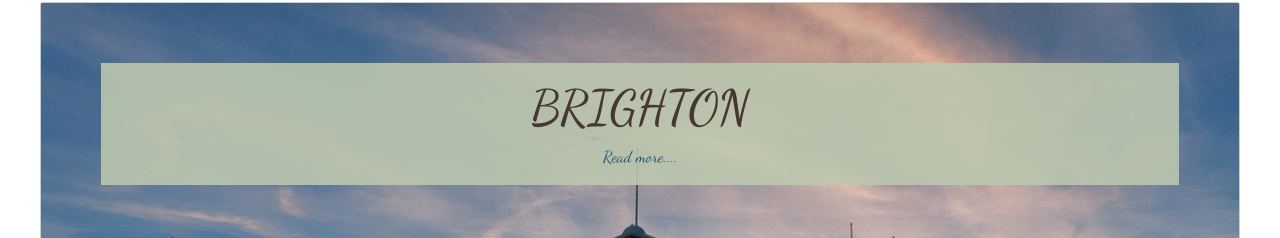
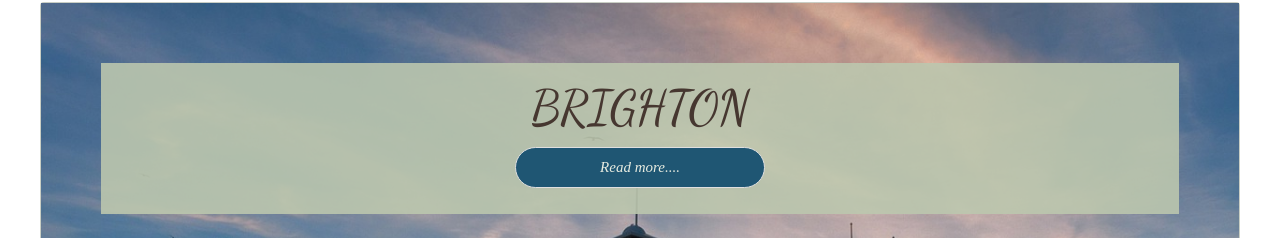
Before and after one commit to TezBaydu/Milestone-Project-2-Holiday, a plain HTML site: page index.html in a window 1280 px wide. Shown: the part 1705-1943 px from the top of the page. Drawn offline with nearby package versions, Linux system fonts and the light colour scheme; some packages are replaced by stand-ins of ours; a web font is replaced by a local one.

Commit message:
Read more button better stylised

```diff
--- a/assets/css/style.css
+++ b/assets/css/style.css
@@ -289,14 +289,27 @@ body {
 }
 
 .read_more_button {
+    background:#1f5673;
+    border:1px solid #dfdfdf;
+    color:#e6ebe0;
+    font: italic 15px Playfair Display;
+    padding:11px;
+    font-weight:400;
+    max-width:250px;
+    display:block;
+    text-align:center;
+    margin:10px auto;
+    position:relative;
+    border-radius:25px;
     cursor: pointer;
-    color: #1f5673
 }
 
-.read_more_button:hover {
-    color: #fff;
+  .read_more_button:hover {
+    -webkit-box-shadow:inset 0 0 10px 25px #ff9999;
+    box-shadow:inset 0 0 10px 25px #e6ebe0;
+    border-color:#1f5673;
+    color:#1f5673;
 }
-
 
 .card-title {
     text-align: center;
```
